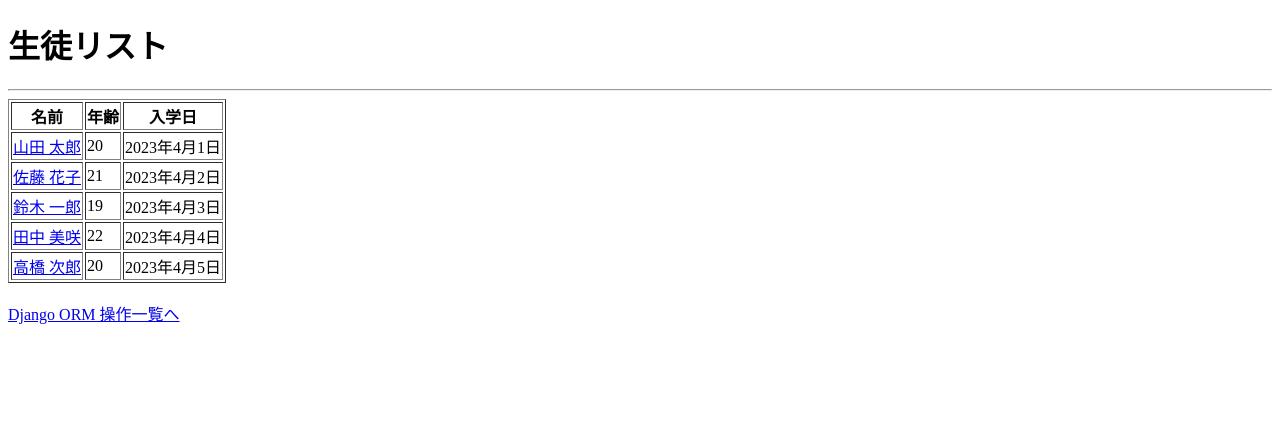
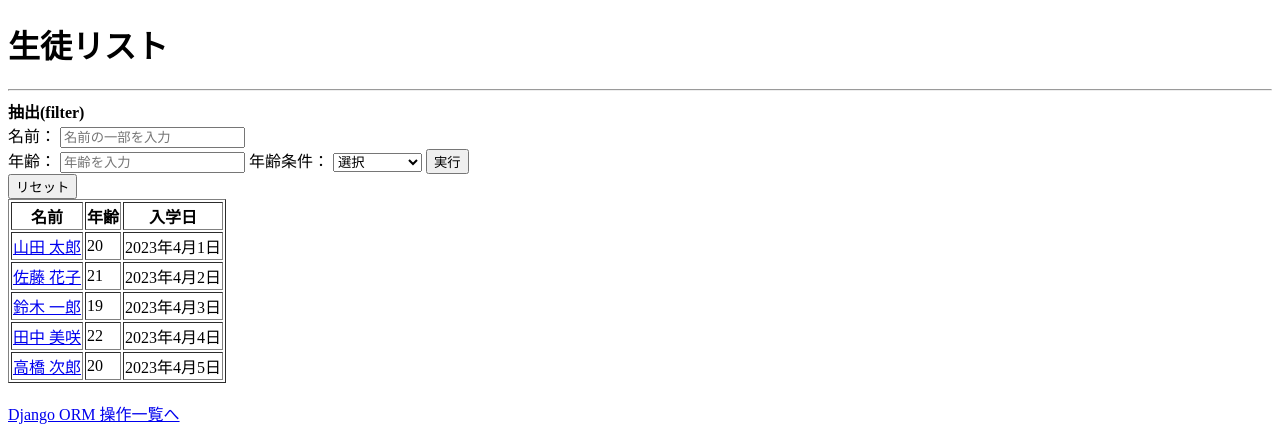
Before and after one commit to shusuke-lifebook/myproject, a Django app: page /ex04/student_list/ in a window 1280 px wide. Shown: the top 439 px of the page. Run offline with Django 5.2, Linux system fonts and the light colour scheme; data comes from the database, SQL or seed files in the repository.

Commit message:
11.2 データの取得(全件・1件・条件検索)の学習完了

```diff
--- a/myproject/educationapp/templates/educationapp/student_list.html
+++ b/myproject/educationapp/templates/educationapp/student_list.html
@@ -7,6 +7,33 @@
 <body>
     <h1>生徒リスト</h1>
     <hr>
+    <!-- 検索フォーム -->
+    <strong>抽出(filter)</strong>
+    <form action="{% url 'students_where' %}" method="get">
+        <label for="name">名前：</label>
+        <input type="text" name="name" placeholder="名前の一部を入力" value="{{ request.GET.name | default_if_none:'' }}">
+        <br>
+        <label for="age">年齢：</label>
+        <input type="number" name="age" placeholder="年齢を入力" value="{{ request.GET.age | default_if_none:'' }}">
+        <label for="age_operator">年齢条件：</label>
+        <select name="age_operator" id="age_operator">
+            <option value="">
+                選択
+            </option>
+            <option value="lt" {% if request.GET.age_operator == "lt" %}selected{% endif %}>
+                未満
+            </option>
+            <option value="eq" {% if request.GET.age_operator == "eq" %}selected{% endif %}>
+                同値
+            </option>
+            <option value="gt" {% if request.GET.age_operator == "gt" %}selected{% endif %}>
+                より大きい
+            </option>
+        </select>
+        <button type="submit">実行</button>
+        <br>
+        <button type="button" onclick="location.href='{% url 'students_where' %}'">リセット</button>
+    </form>
     <!-- 生徒リスト -->
     <table border="1">
         <tr>
--- a/myproject/educationapp/urls.py
+++ b/myproject/educationapp/urls.py
@@ -12,5 +12,6 @@ urlpatterns = [
     ),
     # 生徒一覧表示するビューに対応するURLパターン
     path("student_list/", views.get_all_students, name="student_list"),
-    path("sutdent/<int:id>/", views.get_student_by_id, name="student_detail"),
+    path("student/<int:id>/", views.get_student_by_id, name="student_detail"),
+    path("students/", views.filter_students, name="students_where"),
 ]
--- a/myproject/educationapp/views.py
+++ b/myproject/educationapp/views.py
@@ -17,3 +17,36 @@ def get_student_by_id(request, id):
     # ☆ SELECT * FROM Student WHERE id = 値と同じ
     student = get_object_or_404(Student, id=id)
     return render(request, "educationapp/student_detail.html", {"student": student})
+
+
+# 生徒情報をフィルターするビュー関数
+def filter_students(request):
+    # 初期クエリセット： 全生徒
+    students = Student.objects.all()
+
+    # GET パラメータからフィルタ条件(名前)を取得
+    name_query = request.GET.get("name")
+
+    # 名前の部分一致フィルタ
+    if name_query:
+        students = students.filter(name__icontains=name_query)
+
+    # GET パラメータからフィルタ条件(年齢)を取得
+    age_query = request.GET.get("age")
+    age_operator = request.GET.get("age_operator")
+
+    # 年齢の条件フィルタ
+    if age_query and age_operator:
+        try:
+            age_value = int(age_query)
+            if age_operator == "lt":
+                students = students.filter(age__lt=age_value)
+            elif age_operator == "eq":
+                students = students.filter(age=age_value)
+            elif age_operator == "gt":
+                students = students.filter(age__gt=age_value)
+        except ValueError:
+            # 年齢が整数でない場合はフィルタをスキップ
+            pass
+
+    return render(request, "educationapp/student_list.html", {"students": students})
```
